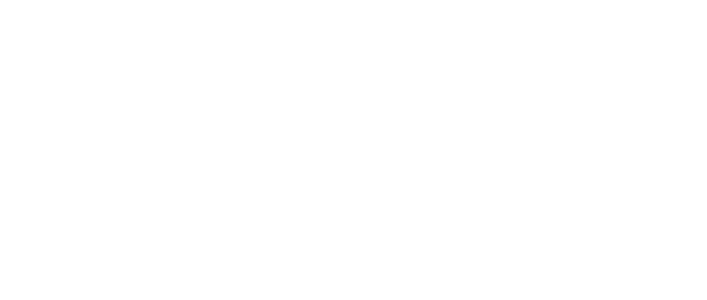
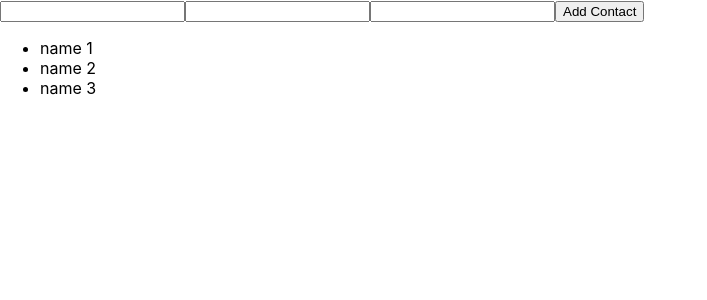
Before and after one commit to andreiyasinski/phonebook, a React (Create React App) app: page / in a window 1280 px wide. Shown: the top 300 px of the page, without its empty margins (0-707 px from the left). Built offline with nearby package versions, Linux system fonts and the light colour scheme.

Commit message:
add form

```diff
--- a/src/actions/index.js
+++ b/src/actions/index.js
@@ -1,13 +1,13 @@
 import id from 'uuid/v4';
 
-export const addRecord = (name, phone, organization, creationDate) => {
+export const addRecord = (record) => {
   return {
     type: 'ADD_RECORD',
     id: id(),
-    name,
-    phone,
-    organization,
-    creationDate,
+    name: record.name,
+    phone: record.phone,
+    organization: record.organization,
+    creationDate: Date.now(),
   }
 }
 
--- a/src/components/App.js
+++ /dev/null
@@ -1,12 +0,0 @@
-import React from 'react';
-import './App.css';
-
-function App() {
-  return (
-    <div className="App">
-
-    </div>
-  );
-}
-
-export default App;
--- /dev/null
+++ b/src/components/app/App.js
@@ -0,0 +1,15 @@
+import React from 'react';
+import './App.css';
+import Contacts from '../../containers/contacts/contacts'
+import AddContact from '../../containers/addContact/addContact'
+
+function App() {
+  return (
+    <div className="App">
+      <AddContact />
+      <Contacts />
+    </div>
+  );
+}
+
+export default App;
--- /dev/null
+++ b/src/components/recordItem/recordItem.js
@@ -0,0 +1,9 @@
+import React from 'react'
+
+const RecordItem = ({ id, name, phone, organization, creationDate }) => (
+  <li>
+    {name}
+  </li>
+)
+
+export default RecordItem
--- /dev/null
+++ b/src/components/recordsList/recordsList.js
@@ -0,0 +1,17 @@
+import React from 'react'
+import RecordItem from '../recordItem/recordItem'
+
+const RecordsList = ({ records }) => (
+  <ul>
+    {records.map(record => {
+      return (
+        <RecordItem
+        key={record.id}
+        {...record}
+      />
+      )
+    })}
+  </ul>
+)
+
+export default RecordsList
--- /dev/null
+++ b/src/containers/addContact/addContact.js
@@ -0,0 +1,42 @@
+import React from 'react'
+import { connect } from 'react-redux'
+import { addRecord } from '../../actions'
+
+const AddContact = ({ dispatch }) => {
+  let name = React.createRef();
+  let phone = React.createRef();
+  let organization = React.createRef();
+
+  const handleSubmit = (e) => {
+    e.preventDefault()
+    dispatch(addRecord({
+      name: name.value,
+      phone: phone.value,
+      organization: organization.value
+    }))
+    name.value = ''
+    phone.value = ''
+    organization.value = ''
+  }
+
+  return (
+    <div>
+      <form onSubmit={handleSubmit}>
+        <input ref={node => {
+          name = node
+        }} />
+        <input ref={node => {
+          phone = node
+        }} />
+        <input ref={node => {
+          organization = node
+        }} />
+        <button type="submit">
+          Add Contact
+        </button>
+      </form>
+    </div>
+  )
+}
+
+export default connect()(AddContact)
--- /dev/null
+++ b/src/containers/contacts/contacts.js
@@ -0,0 +1,14 @@
+import { connect } from 'react-redux'
+import RecordsList from '../../components/recordsList/recordsList'
+
+const mapStateToProps = (state) => {
+  return {
+    records: state.records
+  }
+}
+
+const Contacts = connect(
+  mapStateToProps
+)(RecordsList)
+
+export default Contacts
--- a/src/index.js
+++ b/src/index.js
@@ -4,7 +4,7 @@
 import { Provider } from 'react-redux'
 import { createStore } from 'redux'
 import phoneBookApp from './ruducers'
-import App from './components/App';
+import App from './components/app/App';
 
 let store = createStore(phoneBookApp)
 console.log(store.getState())
--- a/src/ruducers/records.js
+++ b/src/ruducers/records.js
@@ -1,4 +1,29 @@
-const records = (state = [], action) => {
+const x = [
+  {
+  id: 1,
+  name: 'name 1',
+  phone: 'phone 1',
+  organization: 'organization 1',
+  creationDate: 'creationDate 1'
+},
+{
+  id: 2,
+  name: 'name 2',
+  phone: 'phone 2',
+  organization: 'organization 2',
+  creationDate: 'creationDate 2'
+},
+{
+  id: 3,
+  name: 'name 3',
+  phone: 'phone 3',
+  organization: 'organization 3',
+  creationDate: 'creationDate 3'
+}
+]
+
+
+const records = (state = [...x], action) => {
   switch (action.type) {
     case 'ADD_RECORD':
       return [
```
Also changed, not shown: src/components/app/App.css (added), 1 other file (tests, documents, lock files or other folders).
